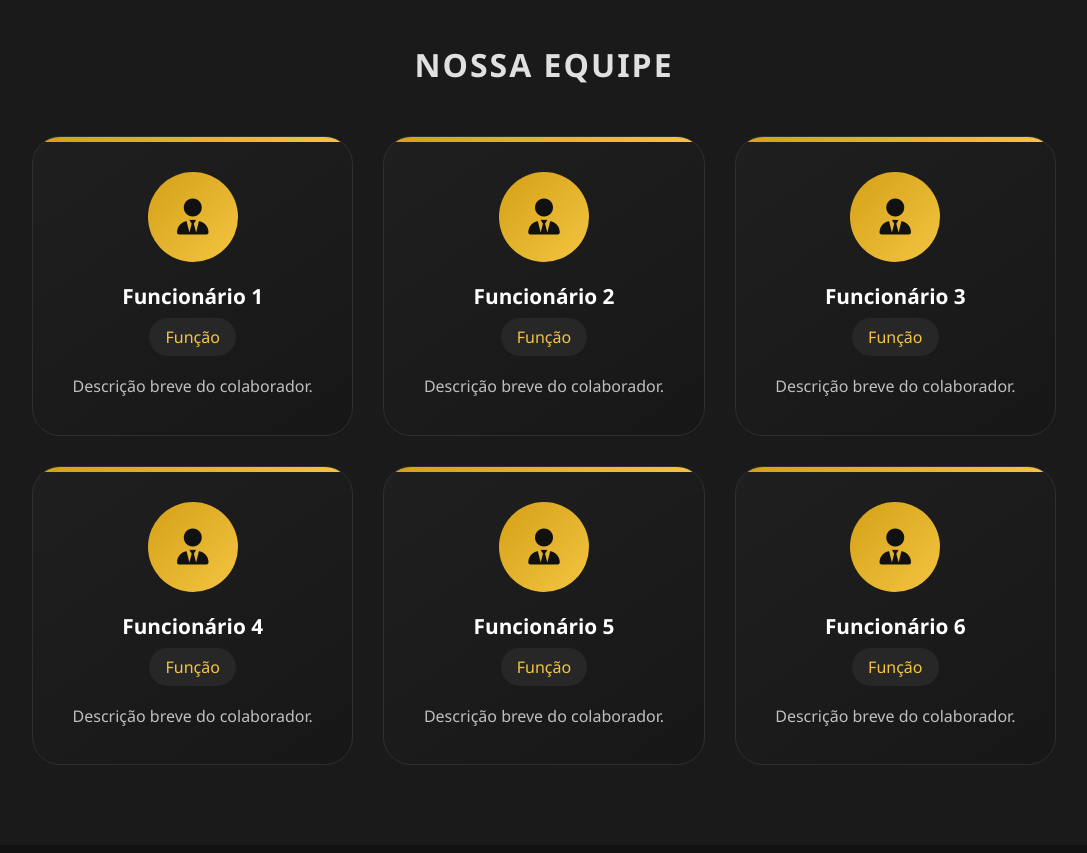
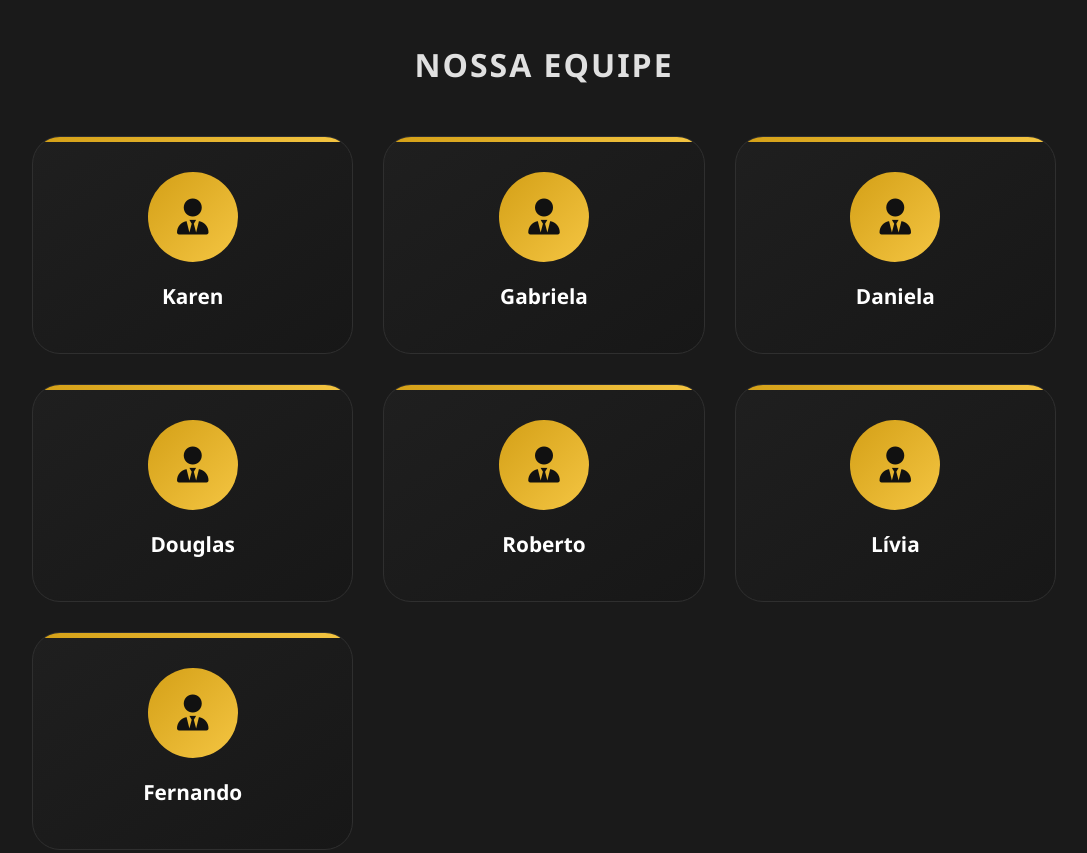
Before and after one commit to niideree/site-churras-do-Dudu, a plain HTML site: page index.html in a window 1280 px wide. Shown: the part 1940-2793 px from the top of the page, without its empty margins (96-1183 px from the left). Drawn offline with Linux system fonts and the light colour scheme.

Commit message:
Add files via upload

```diff
--- a/index.html
+++ b/index.html
@@ -58,12 +58,13 @@
     <div class="container">
         <h2>Nossa Equipe</h2>
         <div class="funcionarios-grid">
-            <div class="funcionario-card"><div class="funcionario-avatar"><i class="fas fa-user-tie"></i></div><h3>Funcionário 1</h3><span>Função</span><p>Descrição breve do colaborador.</p></div>
-            <div class="funcionario-card"><div class="funcionario-avatar"><i class="fas fa-user-tie"></i></div><h3>Funcionário 2</h3><span>Função</span><p>Descrição breve do colaborador.</p></div>
-            <div class="funcionario-card"><div class="funcionario-avatar"><i class="fas fa-user-tie"></i></div><h3>Funcionário 3</h3><span>Função</span><p>Descrição breve do colaborador.</p></div>
-            <div class="funcionario-card"><div class="funcionario-avatar"><i class="fas fa-user-tie"></i></div><h3>Funcionário 4</h3><span>Função</span><p>Descrição breve do colaborador.</p></div>
-            <div class="funcionario-card"><div class="funcionario-avatar"><i class="fas fa-user-tie"></i></div><h3>Funcionário 5</h3><span>Função</span><p>Descrição breve do colaborador.</p></div>
-            <div class="funcionario-card"><div class="funcionario-avatar"><i class="fas fa-user-tie"></i></div><h3>Funcionário 6</h3><span>Função</span><p>Descrição breve do colaborador.</p></div>
+            <div class="funcionario-card"><div class="funcionario-avatar"><i class="fas fa-user-tie"></i></div><h3>Karen</h3></div>
+            <div class="funcionario-card"><div class="funcionario-avatar"><i class="fas fa-user-tie"></i></div><h3>Gabriela</h3></div>
+            <div class="funcionario-card"><div class="funcionario-avatar"><i class="fas fa-user-tie"></i></div><h3>Daniela</h3></div>
+            <div class="funcionario-card"><div class="funcionario-avatar"><i class="fas fa-user-tie"></i></div><h3>Douglas</h3></div>
+            <div class="funcionario-card"><div class="funcionario-avatar"><i class="fas fa-user-tie"></i></div><h3>Roberto</h3></div>
+            <div class="funcionario-card"><div class="funcionario-avatar"><i class="fas fa-user-tie"></i></div><h3>Lívia</h3></div>
+            <div class="funcionario-card"><div class="funcionario-avatar"><i class="fas fa-user-tie"></i></div><h3>Fernando</h3></div>
         </div>
     </div>
 </section>
@@ -88,7 +89,7 @@
 <section id="avaliacoes" class="bg-dark">
     <div class="container">
         <h2>Avaliações dos Clientes</h2>
-        <p class="section-desc avaliacoes-desc">O que dizem quem já viveu a experiência Eduardo Churrasqueiro</p>
+        <p class="section-desc avaliacoes-desc">O que dizem quem já viveu a experiência com o Eduardo Churrasqueiro</p>
         <div class="avaliacoes-grid">
 
             <div class="avaliacao-card">
@@ -129,7 +130,7 @@
 
             <div class="avaliacao-card">
                 <div class="avaliacao-estrelas">★★★★★</div>
-                <p class="avaliacao-texto">"Já é a terceira vez que contrato e nunca decepciona. O picanha e o costão na brasa são de outro nível. A equipe é muito educada e deixam tudo limpinho depois. Nota 10 sempre!"</p>
+                <p class="avaliacao-texto">"Já é a terceira vez que contrato e nunca decepciona. A picanha e o costão na brasa são de outro nível. A equipe é muito educada e deixam tudo limpinho depois. Nota 10 sempre!"</p>
                 <div class="avaliacao-autor">
                     <div class="avaliacao-avatar">JP</div>
                     <div>
```
